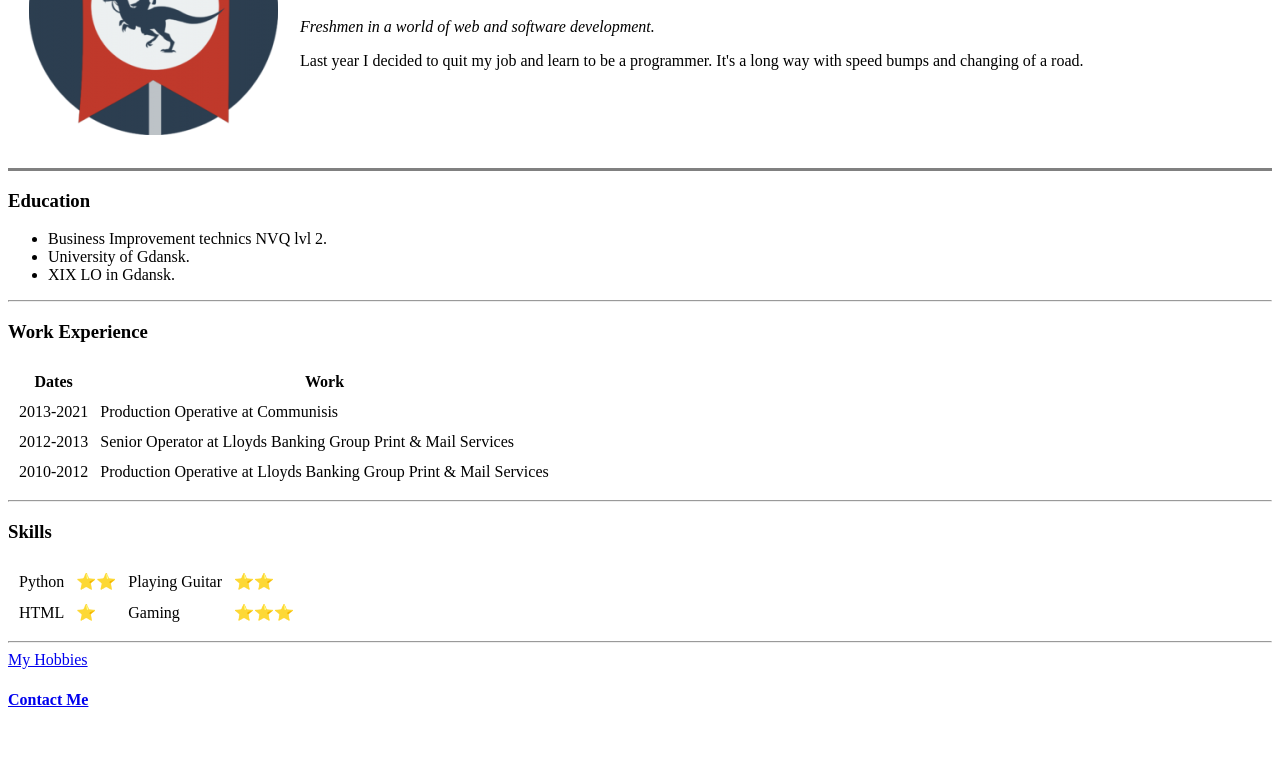
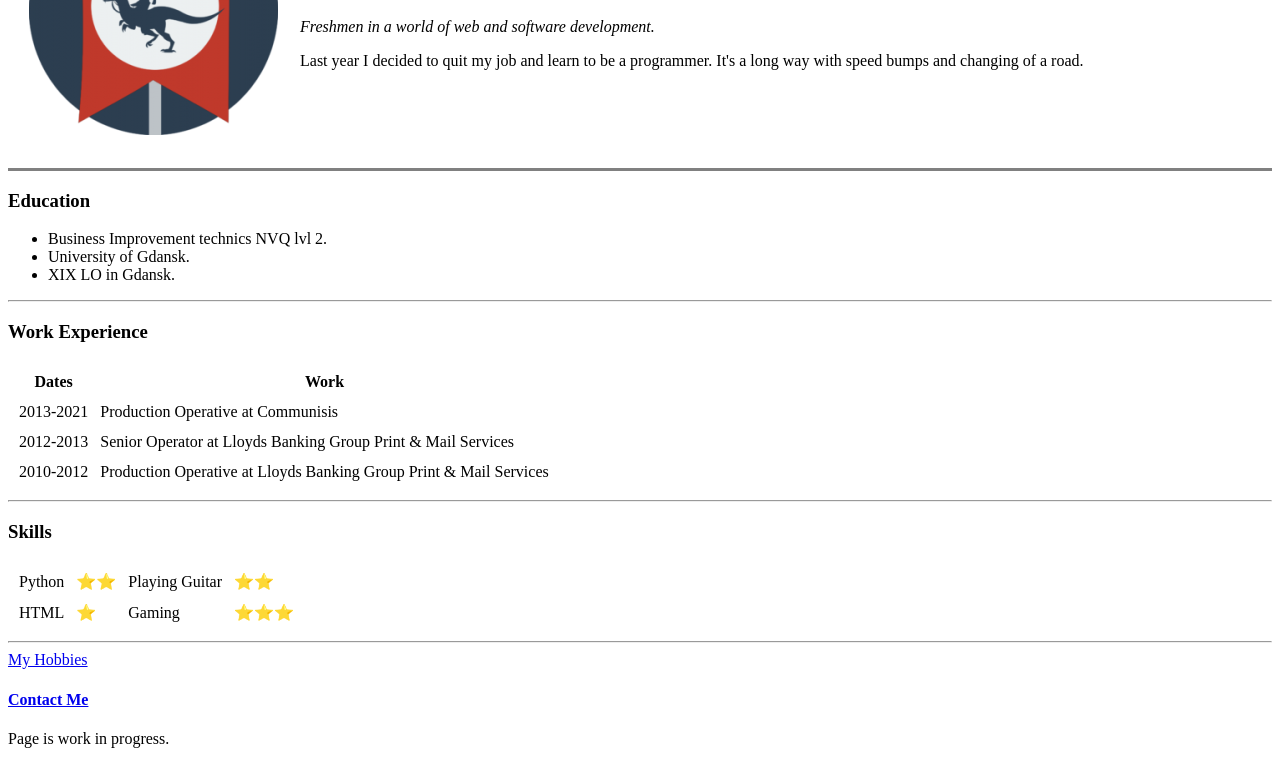
Before and after one commit to Pieniek-the-Bald/My-Page, a plain HTML site: page index.html in a window 1280 px wide. Shown: the part 144-908 px from the top of the page. Before the commit the page ends 874 px from the top, so only its background shows below. Drawn offline with Linux system fonts and the light colour scheme.

Commit message:
Update index.html

```diff
--- a/index.html
+++ b/index.html
@@ -68,5 +68,6 @@
     <hr>
     <a href="hobbies.html">My Hobbies</a>
     <h4><a href="contact.html">Contact Me</a></h4>
+    <p>Page is work in progress.</p>
   </body>
 </html>
```
